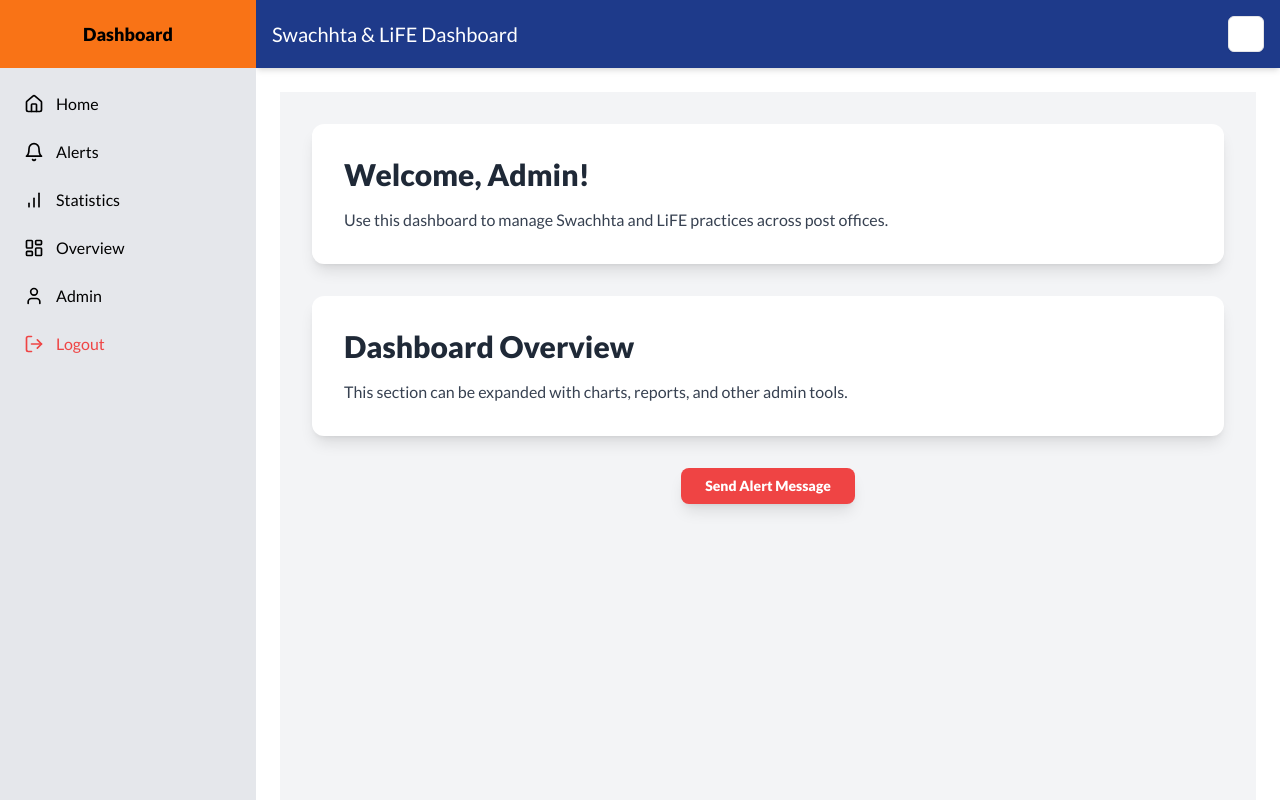
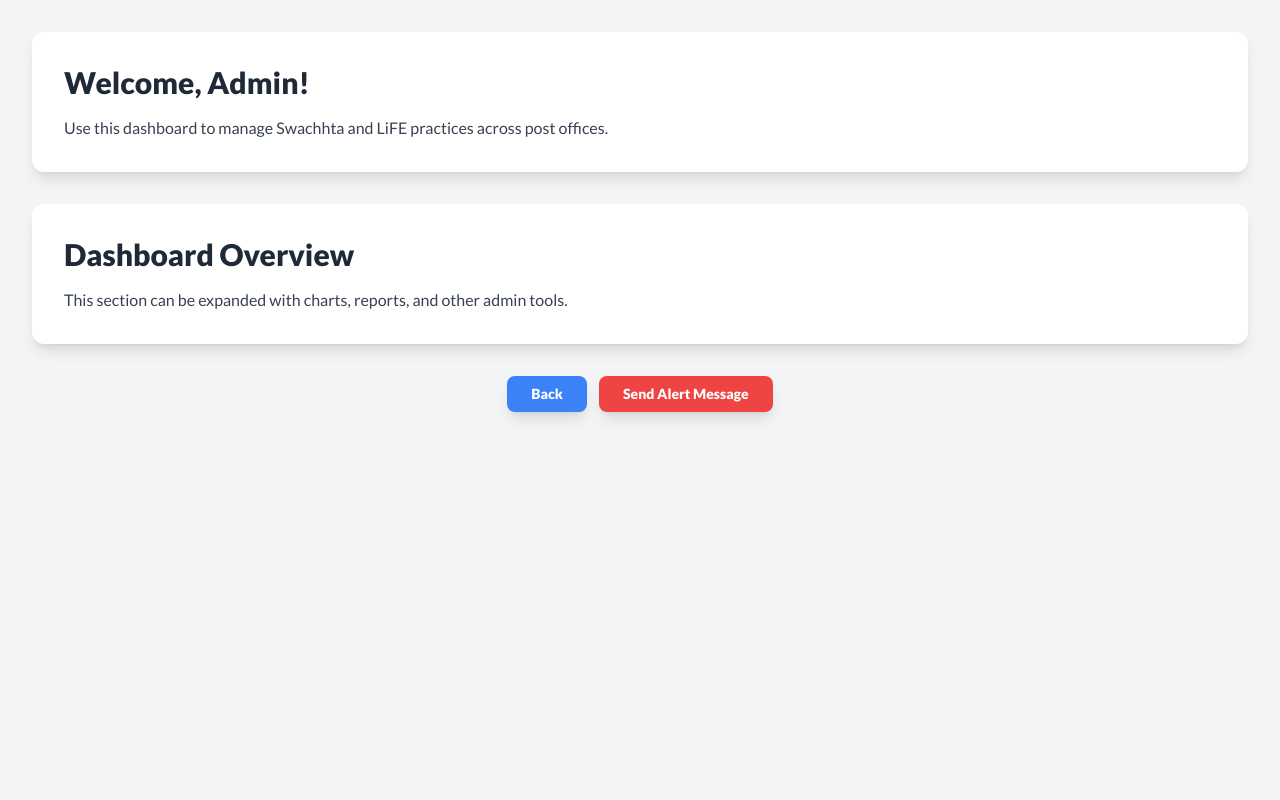
Before and after one commit to AyushKatre05/Swachhta---LiFE-Dashboard, a Next.js app: page /admin/dashboard in a window 1280 px wide. Shown: the top 800 px of the page. Built offline with nearby package versions, Linux system fonts and the light colour scheme.

Commit message:
changes admin login layout towards landing page

```diff
--- a/src/app/(components)/Sidebar.jsx
+++ b/src/app/(components)/Sidebar.jsx
@@ -42,11 +42,6 @@ export default function Sidebar({ isOpen, toggleSidebar }) {
             </Link>
           </li>
           <li>
-            <Link href="/admin" className="flex items-center px-4 py-2 hover:bg-gray-300 dark:hover:bg-gray-700 rounded-md">
-              <User className="w-5 h-5 mr-3" /> Admin
-            </Link>
-          </li>
-          <li>
               <SignoutButton/>
           </li>
         </ul>
--- a/src/app/(pages)/admin/dashboard/allUsers/page.js
+++ b/src/app/(pages)/admin/dashboard/allUsers/page.js
@@ -4,6 +4,8 @@ import { useEffect, useState } from 'react';
 import { toast, ToastContainer } from 'react-toastify';
 import 'react-toastify/dist/ReactToastify.css';
 import { motion } from 'framer-motion';
+import Link from 'next/link';
+import { Button } from '@/components/ui/button';
 
 export default function AdminDashboard() {
   const [userDetails, setUserDetails] = useState([]);
@@ -99,6 +101,12 @@ export default function AdminDashboard() {
         </div>
       )}
 
+      <Link href='/admin/dashboard'>
+            <Button className="bg-red-500 hover:bg-red-600 dark:bg-red-400 dark:hover:bg-red-500 text-white font-bold py-3 px-6 rounded-lg shadow-lg transition-transform transform hover:scale-105">
+              Back
+            </Button>
+          </Link>
+
       <ToastContainer />
     </div>
   );
--- a/src/app/(pages)/admin/dashboard/page.jsx
+++ b/src/app/(pages)/admin/dashboard/page.jsx
@@ -29,7 +29,12 @@ export default async function AdminDashboard() {
         </section>
 
         {/* Alert Button Section */}
-        <section className="flex justify-center">
+        <section className="flex justify-center gap-3">
+          <Link href='/admin'>
+            <Button className="bg-blue-500 hover:bg-blue-600 dark:bg-blue-400 dark:hover:bg-blue-500 text-white font-bold py-3 px-6 rounded-lg shadow-lg transition-transform transform hover:scale-105">
+              Back
+            </Button>
+          </Link>
           <Link href={'/admin/dashboard/allUsers'}>
             <Button className="bg-red-500 hover:bg-red-600 dark:bg-red-400 dark:hover:bg-red-500 text-white font-bold py-3 px-6 rounded-lg shadow-lg transition-transform transform hover:scale-105">
               Send Alert Message
--- a/src/app/(pages)/admin/page.jsx
+++ b/src/app/(pages)/admin/page.jsx
@@ -3,6 +3,7 @@ import React, { useState } from "react";
 import { signIn } from "next-auth/react";
 import { useRouter } from "next/navigation";
 import Toast from "@/components/Toast";
+import Link from "next/link";
 
 export default function AdminLogin() {
   const router = useRouter();
@@ -55,13 +56,21 @@ export default function AdminLogin() {
               }
             />
           </div>
-          <div>
+          <div className="flex flex-col gap-3">
+            <button
+              type="submit"
+              className="w-full bg-green-500 hover:bg-green-600 dark:bg-green-400 dark:hover:bg-green-500 rounded-lg p-2 text-white"
+            >
+              Submit
+            </button>
+            <Link href='/'>
             <button
               type="submit"
               className="w-full bg-red-500 hover:bg-red-600 dark:bg-red-400 dark:hover:bg-red-500 rounded-lg p-2 text-white"
             >
-              Submit
+              Back
             </button>
+            </Link>
           </div>
         </form>
       </div>
--- a/src/app/(pages)/layout.js
+++ b/src/app/(pages)/dashboard/layout.js
@@ -2,9 +2,9 @@
 
 import React, { useState } from "react";
 import { motion } from "framer-motion";
-import Sidebar from "../(components)/Sidebar";
-import Header from "../(components)/Header";
-import Footer from "../(components)/Footer";
+import Sidebar from "../../(components)/Sidebar";
+import Header from "../../(components)/Header";
+import Footer from "../../(components)/Footer";
 
 export default function DashboardLayout({ children }) {
   const [isSidebarOpen, setIsSidebarOpen] = useState(false);
--- a/src/app/page.js
+++ b/src/app/page.js
@@ -23,6 +23,15 @@ export default function LandingPage() {
               className="px-4 py-2 bg-green-700 dark:bg-green-500 text-white rounded-md hover:bg-green-800 dark:hover:bg-green-600 transition"
             >
               Login
+            </motion.button>
+          </Link>
+          <Link href="/admin">
+            <motion.button
+              whileHover={{ scale: 1.05 }}
+              whileTap={{ scale: 0.95 }}
+              className="px-4 py-2 bg-green-700 dark:bg-green-500 text-white rounded-md hover:bg-green-800 dark:hover:bg-green-600 transition"
+            >
+              Admin
             </motion.button>
           </Link>
         </div>
```
